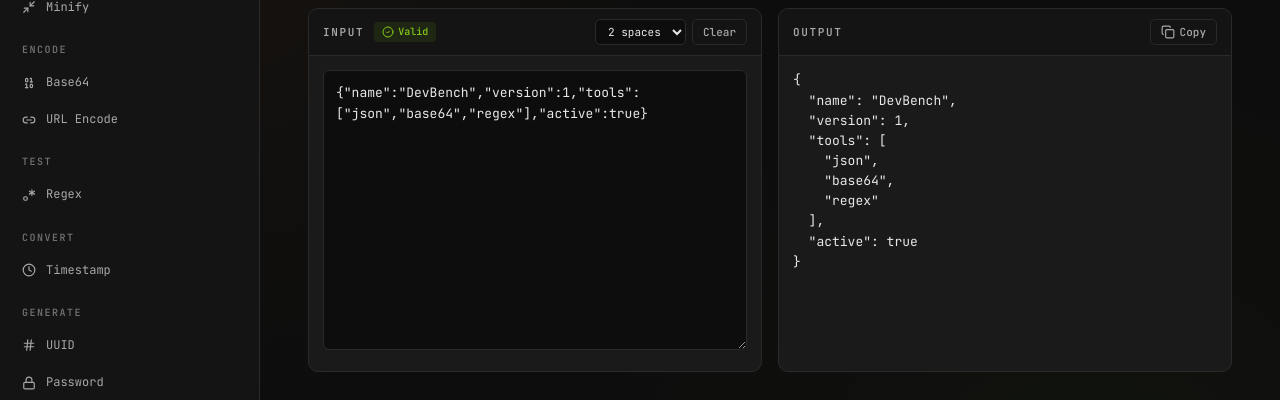
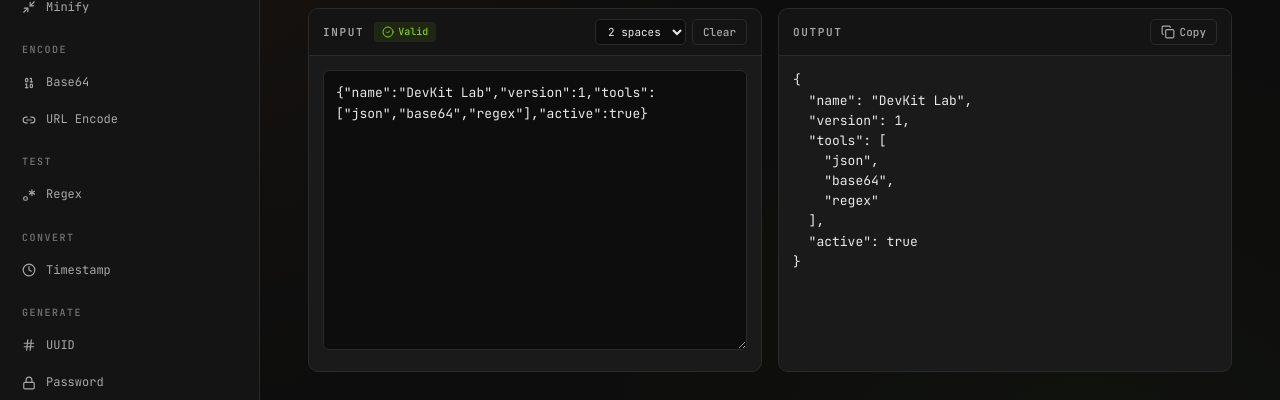
Before and after one commit to KSL175/devkitlab, a Next.js app: page /json-formatter in a window 1280 px wide. Shown: the part 181-581 px from the top of the page. Built offline with nearby package versions, Linux system fonts and the light colour scheme.

Commit message:
Update demo data to remove placeholders and reference correct brand

```diff
--- a/components/Tools.tsx
+++ b/components/Tools.tsx
@@ -9,8 +9,8 @@ import { Panel, CopyButton, Checkbox, Status } from './UI';
 // ============================================
 export function JsonFormatter() {
   const [input, setInput] = useState(
-    '{"name":"DevBench","version":1,"tools":["json","base64","regex"],"active":true}'
-  );
+  '{"name":"DevKit Lab","version":1,"tools":["json","base64","regex"],"active":true}'
+);
   const [indent, setIndent] = useState(2);
 
   const result = useMemo(() => {
@@ -153,7 +153,7 @@ export function UrlEncoder() {
 export function RegexTester() {
   const [pattern, setPattern] = useState('\\b(\\w+)@(\\w+\\.\\w+)\\b');
   const [flags, setFlags] = useState('g');
-  const [testString, setTestString] = useState('Contact claude@anthropic.com or support@example.org for help.');
+  const [testString, setTestString] = useState('Contact hello@devkitlab.dev or support@example.org for help.');
 
   const result = useMemo(() => {
     if (!pattern) return { matches: [] as any[], error: null as string | null, regex: null as RegExp | null };
```
